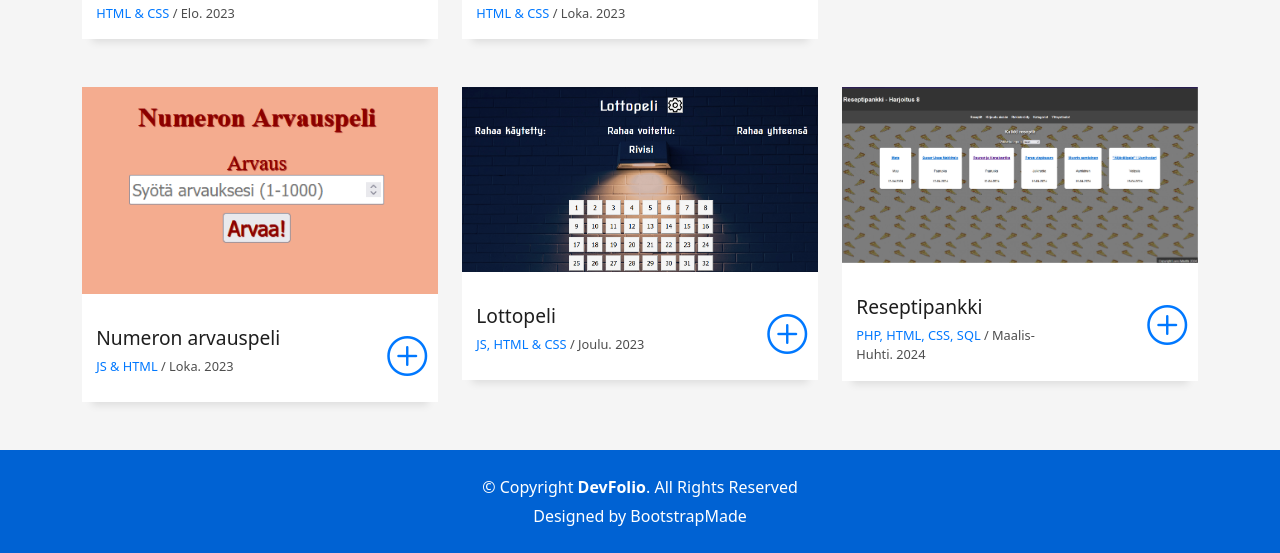
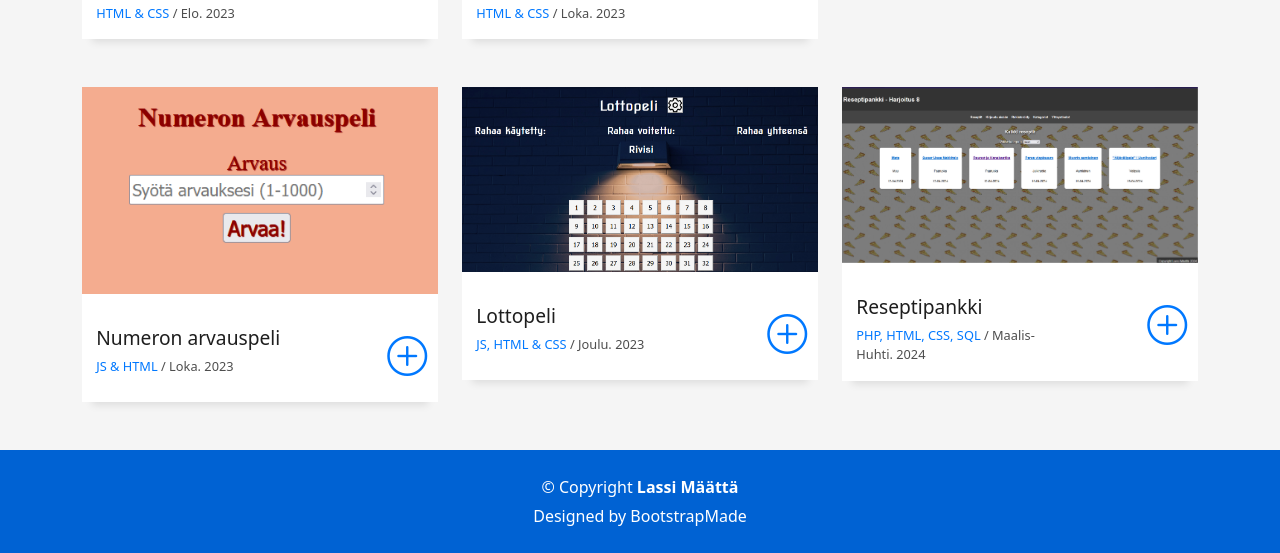
Before and after one commit to lapamaatta/portfolio, a plain HTML site: page index.html in a window 1280 px wide. Shown: the part 2166-2719 px from the top of the page. Drawn offline with Linux system fonts and the light colour scheme.

Commit message:
Copyrightit päivitetty

```diff
--- a/index.html
+++ b/index.html
@@ -314,7 +314,7 @@
       <div class="row">
         <div class="col-sm-12">
           <div class="copyright-box">
-            <p class="copyright">&copy; Copyright <strong>DevFolio</strong>. All Rights Reserved</p>
+            <p class="copyright">&copy; Copyright <strong>Lassi Määttä</strong></p>
             <div class="credits">
               <!--
               All the links in the footer should remain intact.
```
Also changed, not shown: portfolio-details-1.html (+1 -1 lines), portfolio-details-2.html (+1 -1 lines), portfolio-details-3.html (+1 -1 lines), portfolio-details-4.html (+1 -1 lines), portfolio-details-5.html (+1 -1 lines), portfolio-details-6.html (+1 -1 lines).
